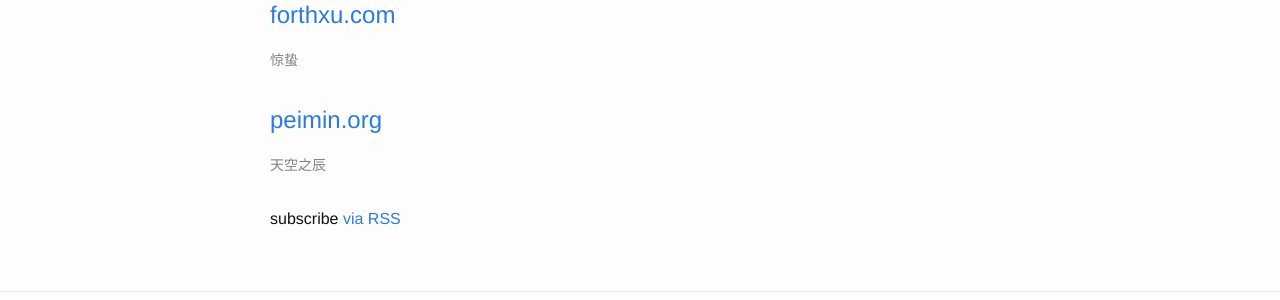
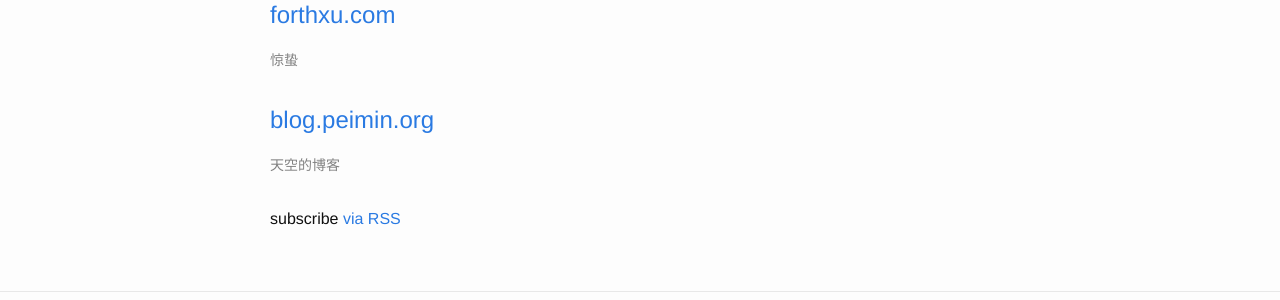
Before and after one commit to guoyu07/skynetclub.github.io, a Jekyll site: the page built from sites.md, in a window 1280 px wide. Shown: the part 422-722 px from the top of the page. Built offline with Jekyll 4.4.1, drawn with Linux system fonts in a browser that asks for light colours.

Commit message:
Update sites.yml
更新天空博客地址

```diff
--- a/_data/sites.yml
+++ b/_data/sites.yml
@@ -10,6 +10,6 @@
   url: http://forthxu.com
   desc: 惊蛰
 
-- name: peimin.org
-  url: http://peimin.org
-  desc: 天空之辰
+- name: blog.peimin.org
+  url: http://blog.peimin.org/
+  desc: 天空的博客
```
